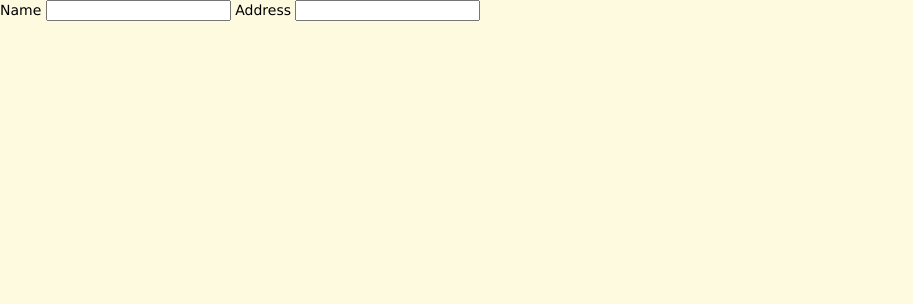
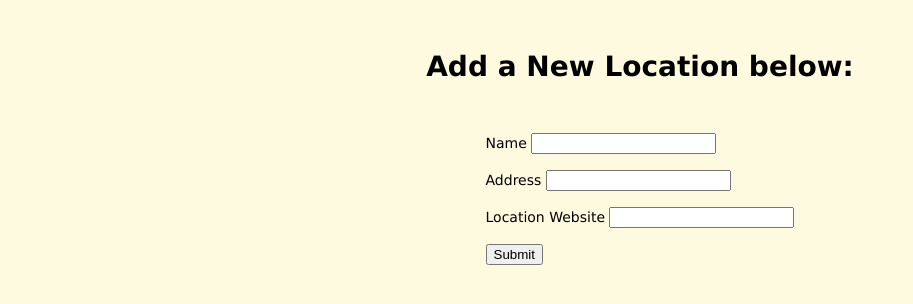
Before and after one commit to pauljburgess/wildlife-locator, a Node server app: page /locations/new in a window 1280 px wide. Shown: the part 80-384 px from the top of the page, without its empty margins (0-913 px from the left). Run offline with Node 20, Linux system fonts and the light colour scheme; some libraries are stand-ins or nearby versions.

Commit message:
Style New Location page

```diff
--- a/public/stylesheets/style.css
+++ b/public/stylesheets/style.css
@@ -44,3 +44,16 @@ h1 {
   margin-right: auto;
   font-size: 18px;
 }
+
+.form-style {
+  display: block;
+  text-align: center;
+
+}
+
+form {
+  display: inline-block;
+  margin-left: auto;
+  margin-right: auto;
+  text-align: left;
+}
--- a/views/locations/new.ejs
+++ b/views/locations/new.ejs
@@ -1,12 +1,22 @@
 <%- include('../partials/header') %>
 
+
+    <h1>Add a New Location below:</h1>
+
+    <div class="form-style">
         <form id="new-location-form" action="/" method="POST">
             <label>Name</label>
             <input type="text" name="name" id="">
+            <br><br>
             <label>Address</label>
             <input type="text" name="address" id="">
+            <br><br>
+            <label>Location Website</label>
+            <input type="text" name="address" id="">
+            <br><br>
+            <button type="submit">Submit</button>
         </form>
-
+    </div>
 
 
     <%- include('../partials/footer') %>
```
Lines whose indentation alone changed are shown as unchanged.
